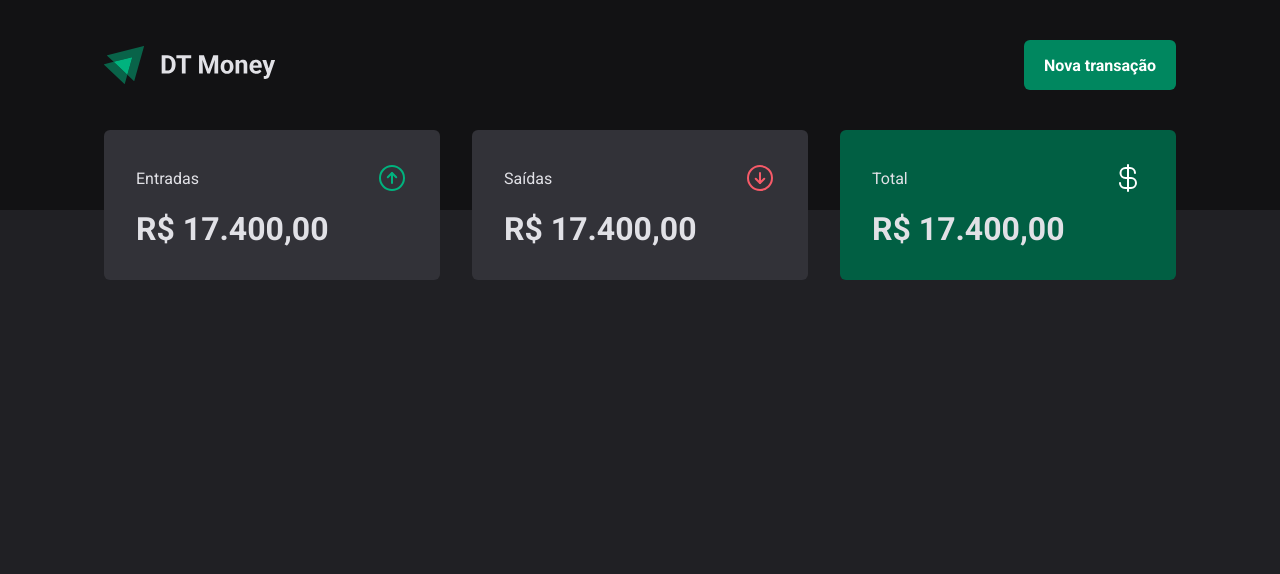
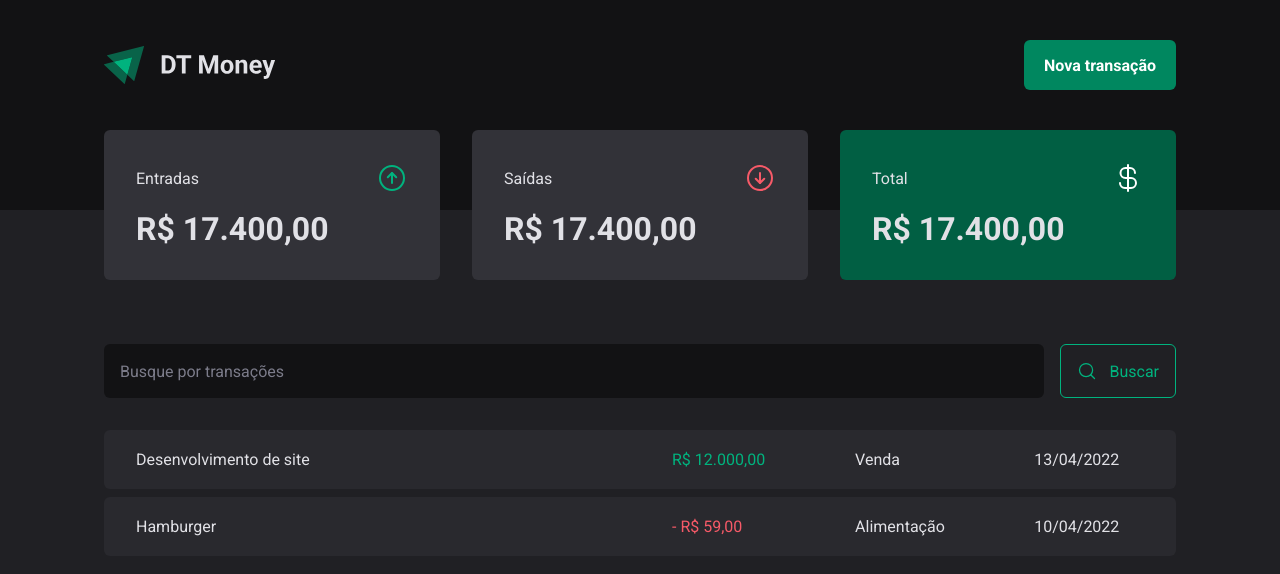
Before and after one commit to BrunaDuarte-3321/Ignite_ReactJS_2022, a React (Vite) app in the folder 03-DT-MONEY/: page / in a window 1280 px wide. Shown: the top 574 px of the page. Built offline with nearby package versions, Linux system fonts and the light colour scheme.

Commit message:
Adicionando component de buscar na aplicação.

```diff
--- /dev/null
+++ b/03-DT-MONEY/src/pages/Transactions/components/SearchForm/index.tsx
@@ -0,0 +1,14 @@
+import { SearchFormContainer } from './styles'
+import { MagnifyingGlass } from 'phosphor-react'
+
+export function SearchForm() {
+  return (
+    <SearchFormContainer>
+      <input type="text" placeholder="Busque por transações" />
+      <button type="submit">
+        <MagnifyingGlass size={20} />
+        Buscar
+      </button>
+    </SearchFormContainer>
+  )
+}
--- /dev/null
+++ b/03-DT-MONEY/src/pages/Transactions/components/SearchForm/styles.ts
@@ -0,0 +1,39 @@
+import styled from 'styled-components'
+
+export const SearchFormContainer = styled.form`
+  display: flex;
+  gap: 1rem;
+
+  input {
+    flex: 1;
+    border-radius: 6px;
+    border: 0;
+    background: ${({ theme }) => theme['gray-900']};
+    color: ${({ theme }) => theme['gray-300']};
+    padding: 1rem;
+
+    &::placeholder {
+      color: ${({ theme }) => theme['gray-500']};
+    }
+  }
+
+  button {
+    display: flex;
+    align-items: center;
+    gap: 0.75rem;
+
+    border: 0;
+    padding: 1rem;
+    background: transparent;
+    border: 1px solid ${({ theme }) => theme['green-300']};
+    color: ${({ theme }) => theme['green-300']};
+    border-radius: 6px;
+
+    &:hover {
+      background: ${({ theme }) => theme['green-500']};
+      border: 1px solid ${({ theme }) => theme['green-500']};
+      color: ${({ theme }) => theme.white};
+      transition: background-color 0.2s, color 0.2s, border-color 0.2s;
+    }
+  }
+`
--- a/03-DT-MONEY/src/pages/Transactions/index.tsx
+++ b/03-DT-MONEY/src/pages/Transactions/index.tsx
@@ -1,11 +1,42 @@
 import { Header } from '../../components/Header'
 import { Summary } from '../../components/Summary'
+import { SearchForm } from './components/SearchForm'
+import {
+  PriceHightLight,
+  TransactionsContainer,
+  TransctionsTable,
+} from './styles'
 
 export function Transactions() {
   return (
     <div>
       <Header />
       <Summary />
+
+      <TransactionsContainer>
+        <SearchForm />
+
+        <TransctionsTable>
+          <tbody>
+            <tr>
+              <td width="50%">Desenvolvimento de site</td>
+              <td>
+                <PriceHightLight variant="income">R$ 12.000,00</PriceHightLight>
+              </td>
+              <td>Venda</td>
+              <td>13/04/2022</td>
+            </tr>
+            <tr>
+              <td width="50%">Hamburger</td>
+              <td>
+                <PriceHightLight variant="outcome">- R$ 59,00</PriceHightLight>
+              </td>
+              <td>Alimentação</td>
+              <td>10/04/2022</td>
+            </tr>
+          </tbody>
+        </TransctionsTable>
+      </TransactionsContainer>
     </div>
   )
 }
--- a/03-DT-MONEY/src/pages/Transactions/styles.ts
+++ b/03-DT-MONEY/src/pages/Transactions/styles.ts
@@ -0,0 +1,36 @@
+import styled from 'styled-components'
+
+export const TransactionsContainer = styled.main`
+  width: 100%;
+  max-width: 1120px;
+  margin: 4rem auto 0;
+  padding: 0 1.5rem;
+`
+
+export const TransctionsTable = styled.table`
+  width: 100%;
+  border-collapse: separate;
+  border-spacing: 0 0.5rem;
+  margin-top: 1.5rem;
+
+  td {
+    padding: 1.25rem 2rem;
+    background: ${({ theme }) => theme['gray-700']};
+
+    &:first-child {
+      border-top-left-radius: 6px;
+      border-bottom-left-radius: 6px;
+    }
+    &:last-child {
+      border-top-right-radius: 6px;
+      border-bottom-right-radius: 6px;
+    }
+  }
+`
+interface PriceHightLightProps {
+  variant: 'income' | 'outcome'
+}
+export const PriceHightLight = styled.span<PriceHightLightProps>`
+  color: ${({ theme, variant }) =>
+    variant === 'income' ? theme['green-300'] : theme['red-300']};
+`
```
